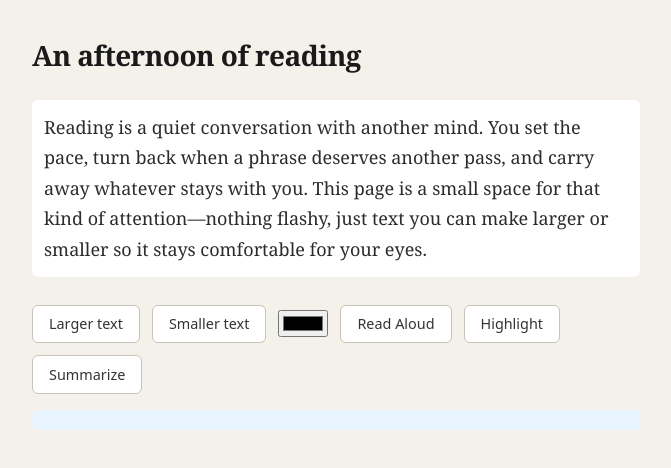
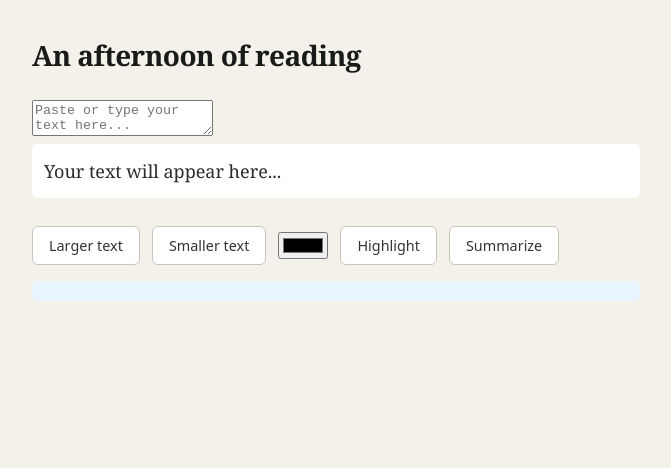
Before and after one commit to stefano-05/NDV-AI-Stefano.github.io, a plain HTML site: page index.html in a window 1280 px wide. Shown: the whole page, without its empty margins (304-975 px from the left). Drawn offline with Linux system fonts and the light colour scheme.

Commit message:
Add user input textarea and update content display
Added a textarea for user input and updated display area text.

```diff
--- a/index.html
+++ b/index.html
@@ -10,8 +10,12 @@
   <main>
     <h1>An afternoon of reading</h1>
 
+    <!-- NEW: user input -->
+    <textarea id="inputText" placeholder="Paste or type your text here..."></textarea>
+
+    <!-- DISPLAY AREA -->
     <p id="content">
-      Reading is a quiet conversation with another mind. You set the pace, turn back when a phrase deserves another pass, and carry away whatever stays with you. This page is a small space for that kind of attention—nothing flashy, just text you can make larger or smaller so it stays comfortable for your eyes.
+      Your text will appear here...
     </p>
 
     <div class="controls">
@@ -20,7 +24,6 @@
 
       <input type="color" id="bgColor" title="Change background color">
 
-      <button type="button" id="read">Read Aloud</button>
       <button type="button" id="highlight">Highlight</button>
       <button type="button" id="summary">Summarize</button>
     </div>
```
